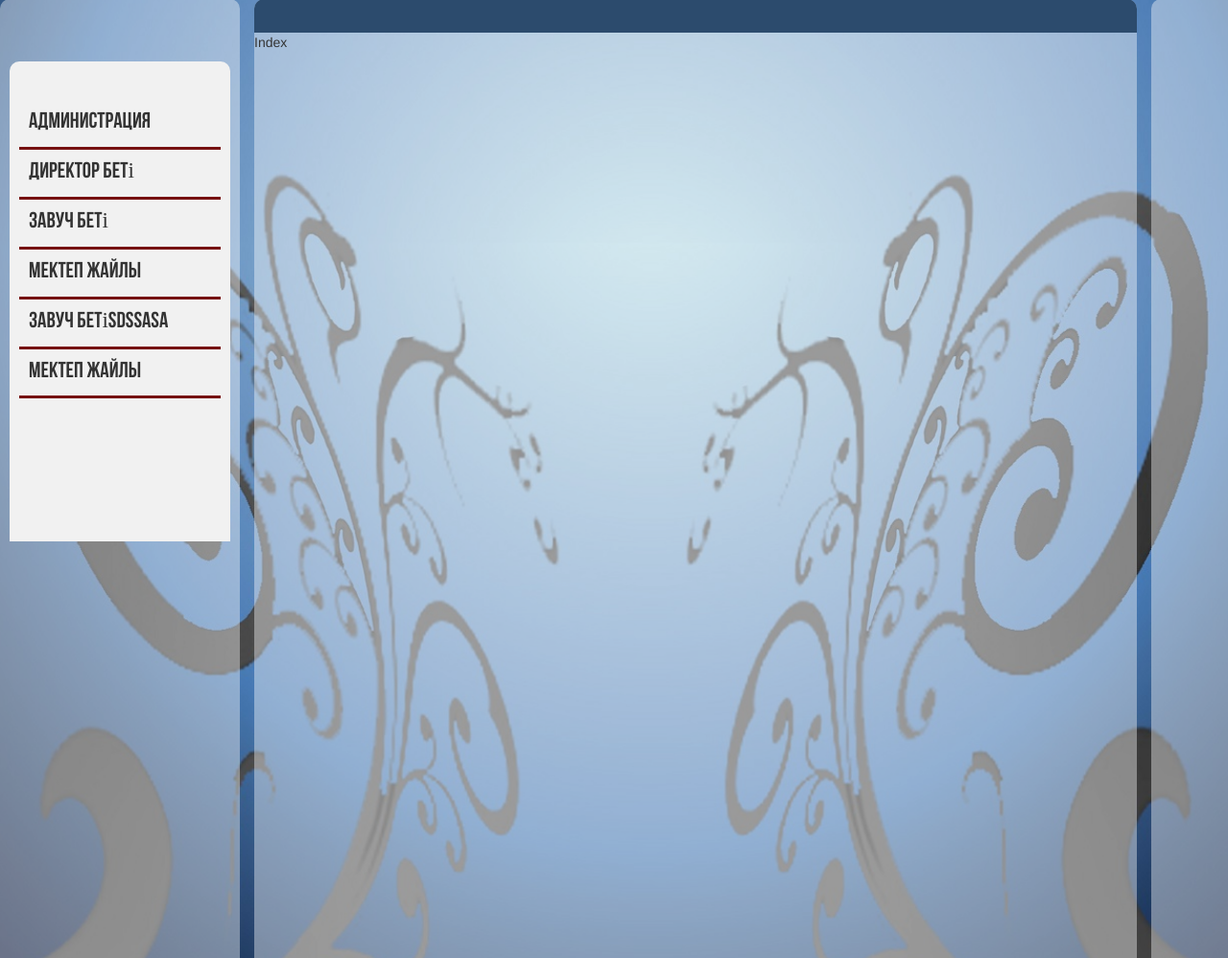
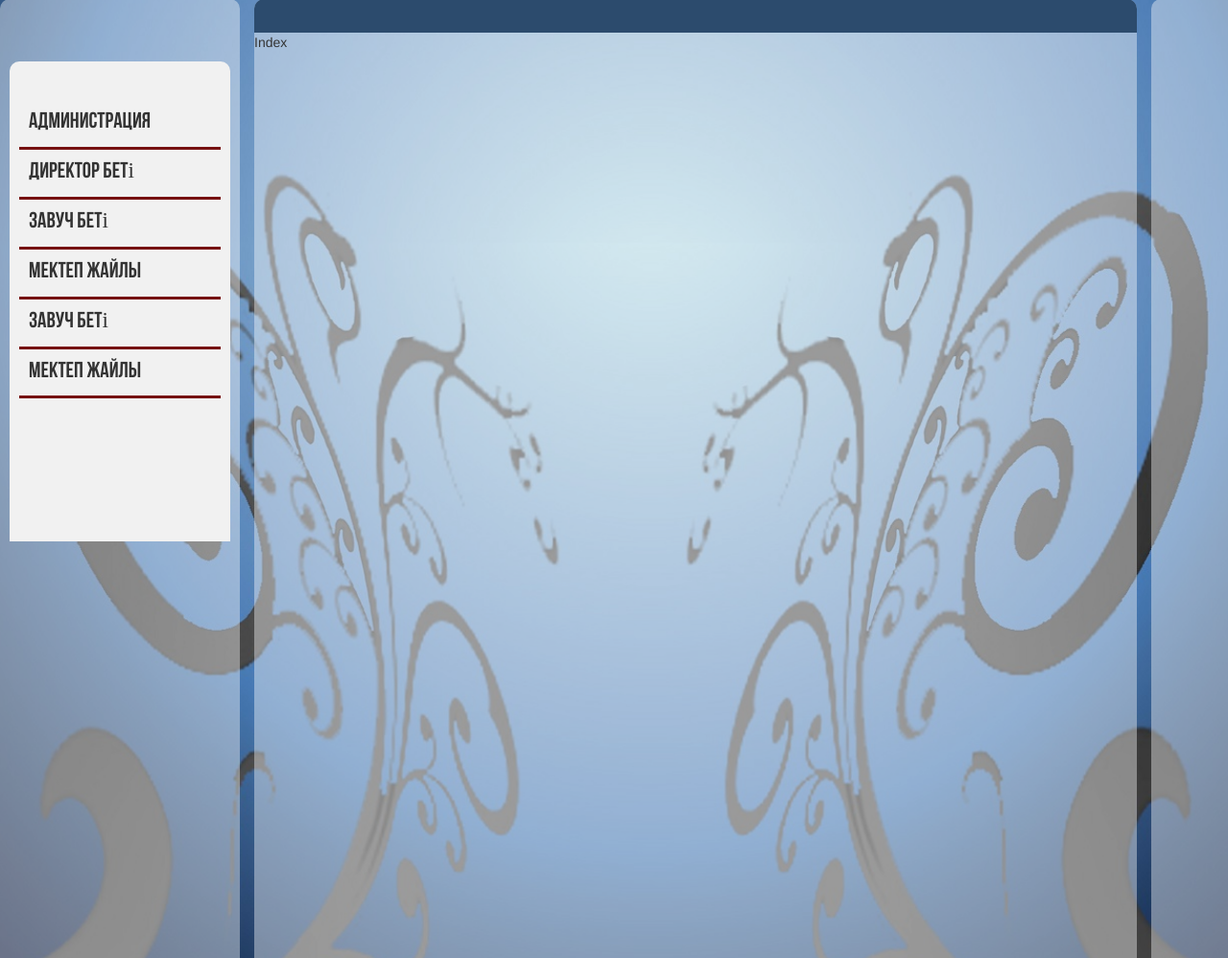
Before and after one commit to meiirzhanmeldebay/MEKTEP, a PHP site: page / in a window 1280 px wide; the page is wider, and only the part inside the window is pictured. Shown: the part 667-1665 px from the top of that part at 96% size. Run offline with PHP 8.4, Linux system fonts and the light colour scheme; data that the repository does not hold is empty.

Commit message:
third commit

```diff
--- a/views/layouts/site.php
+++ b/views/layouts/site.php
@@ -59,7 +59,7 @@
 					<li><a href="#">Директор беті</a></li>
 					<li><a href="#">Завуч беті</a></li>
 					<li><a href="#">Мектеп жайлы</a></li>
-					<li><a href="#">Завуч бетіsdssasa</a></li>
+					<li><a href="#">Завуч беті</a></li>
 					<li><a href="#">Мектеп жайлы</a></li>
 				</ul>
 			</div>
```
